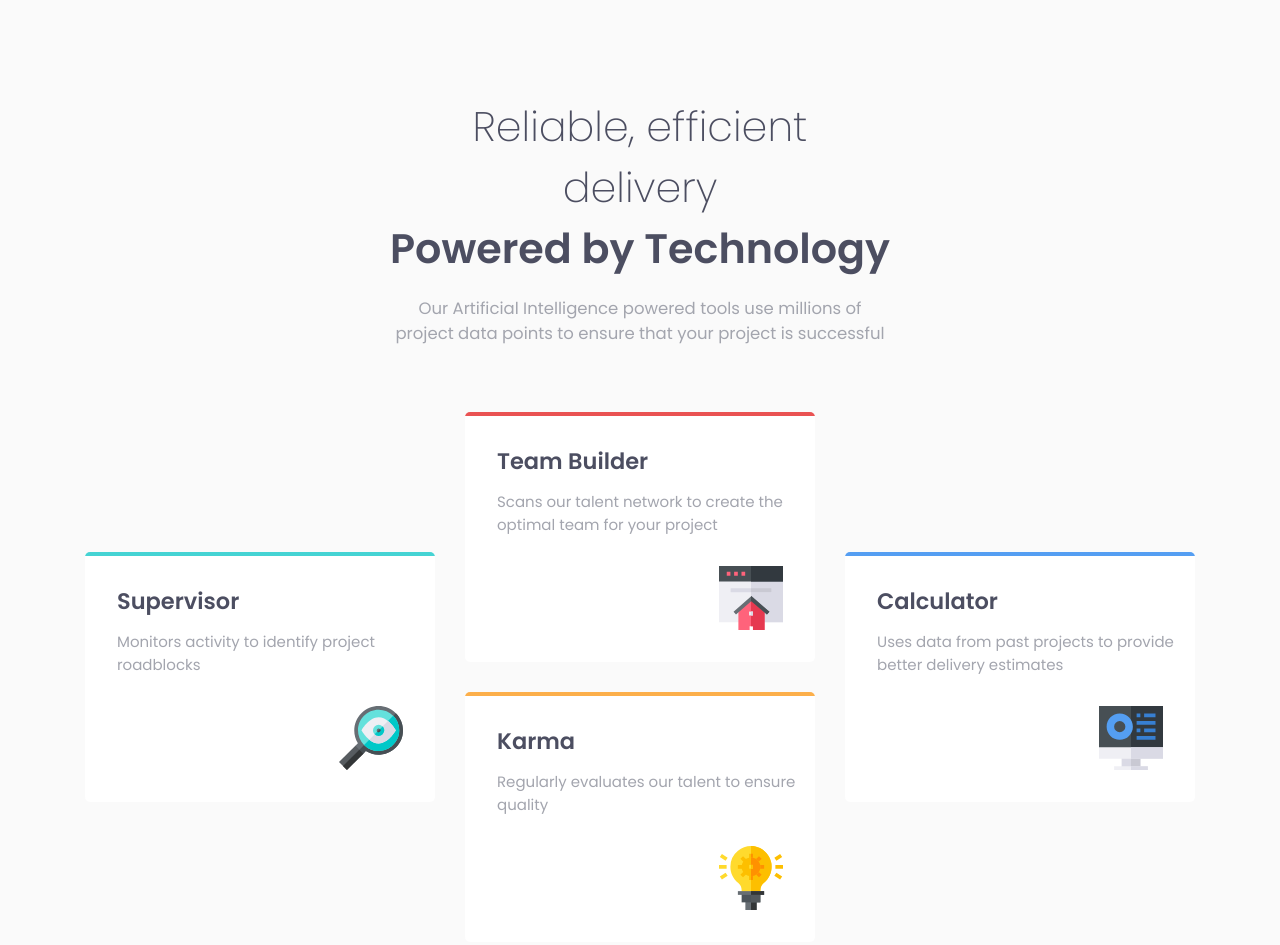
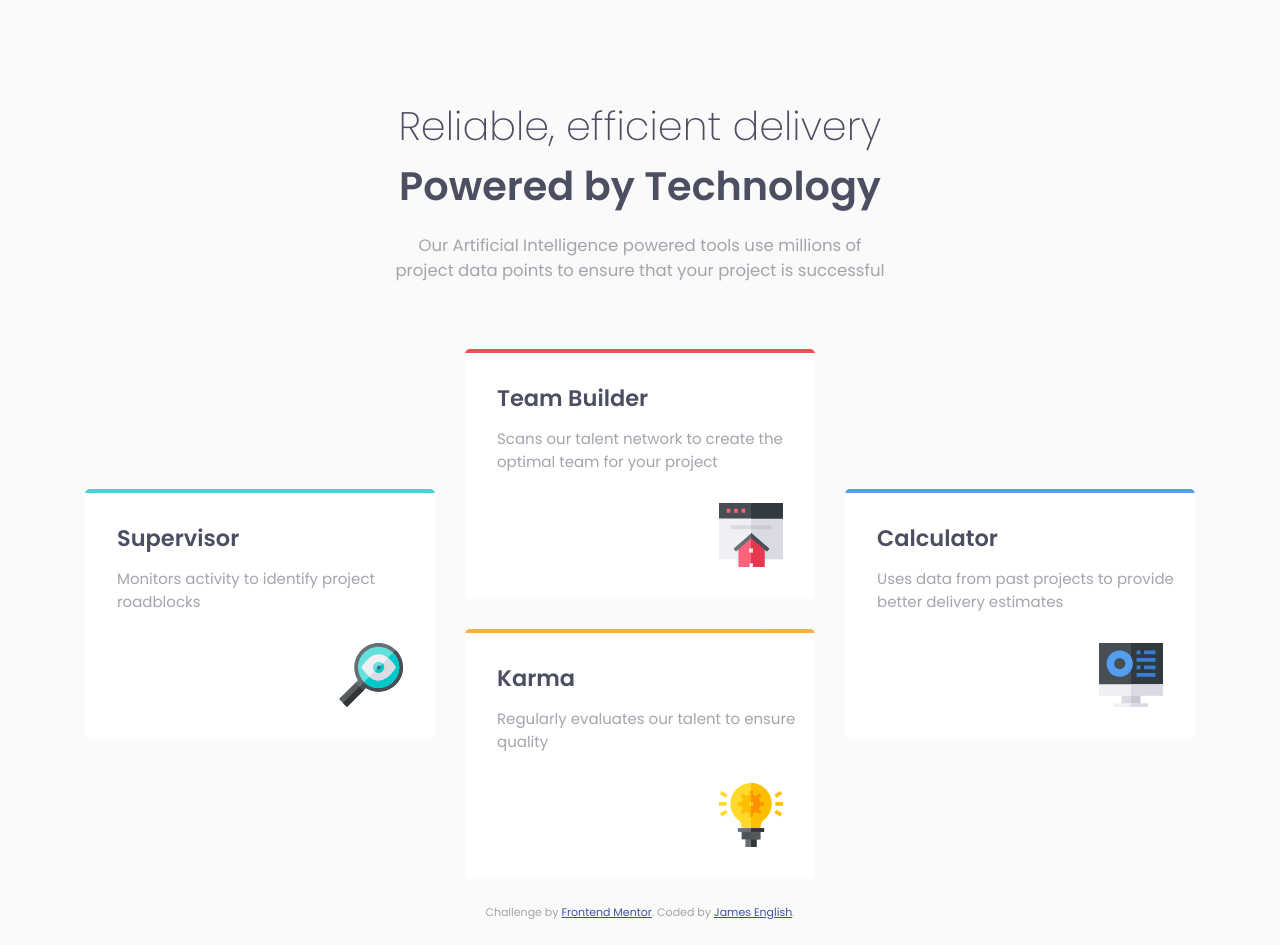
Before and after one commit to anglicus/fem_four-card-feature, a plain HTML site: page index.html in a window 1280 px wide. Shown: the top 945 px of the page. Drawn offline with Linux system fonts and the light colour scheme.

Commit message:
Update style.css

```diff
--- a/style.css
+++ b/style.css
@@ -37,7 +37,7 @@ h1, h2 {
 }
 
 h1 {
-    font-size: 2.75rem;
+    font-size: 2.65rem;
     font-weight: 300;
     margin-top: 0;
     margin-bottom: 0;
```
